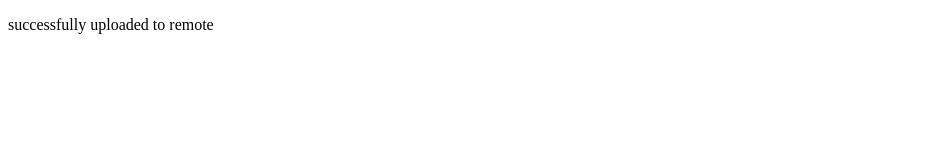
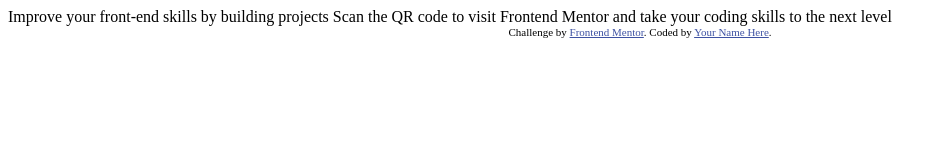
Before and after one commit to aljacly/qrscan, a plain HTML site: page index.html in a window 1280 px wide. Shown: the whole page, without its empty margins (0-947 px from the left). Drawn offline with Linux system fonts and the light colour scheme.

Commit message:
uploaded correct index file

```diff
--- a/index.html
+++ b/index.html
@@ -1,14 +1,28 @@
 <!DOCTYPE html>
 <html lang="en">
 <head>
-    <meta charset="UTF-8">
-    <meta http-equiv="X-UA-Compatible" content="IE=edge">
-    <meta name="viewport" content="width=device-width, initial-scale=1.0">
-    <title>Scan QR code</title>
+  <meta charset="UTF-8">
+  <meta name="viewport" content="width=device-width, initial-scale=1.0"> <!-- displays site properly based on user's device -->
+
+  <link rel="icon" type="image/png" sizes="32x32" href="./images/favicon-32x32.png">
+
+  <title>Frontend Mentor | QR code component</title>
+
+  <!-- Feel free to remove these styles or customise in your own stylesheet 👍 -->
+  <style>
+    .attribution { font-size: 11px; text-align: center; }
+    .attribution a { color: hsl(228, 45%, 44%); }
+  </style>
 </head>
 <body>
-    <p>
-       successfully uploaded to remote
-    </p>
+
+  Improve your front-end skills by building projects
+
+  Scan the QR code to visit Frontend Mentor and take your coding skills to the next level
+
+  <div class="attribution">
+    Challenge by <a href="https://www.frontendmentor.io?ref=challenge" target="_blank">Frontend Mentor</a>.
+    Coded by <a href="#">Your Name Here</a>.
+  </div>
 </body>
 </html>
```
